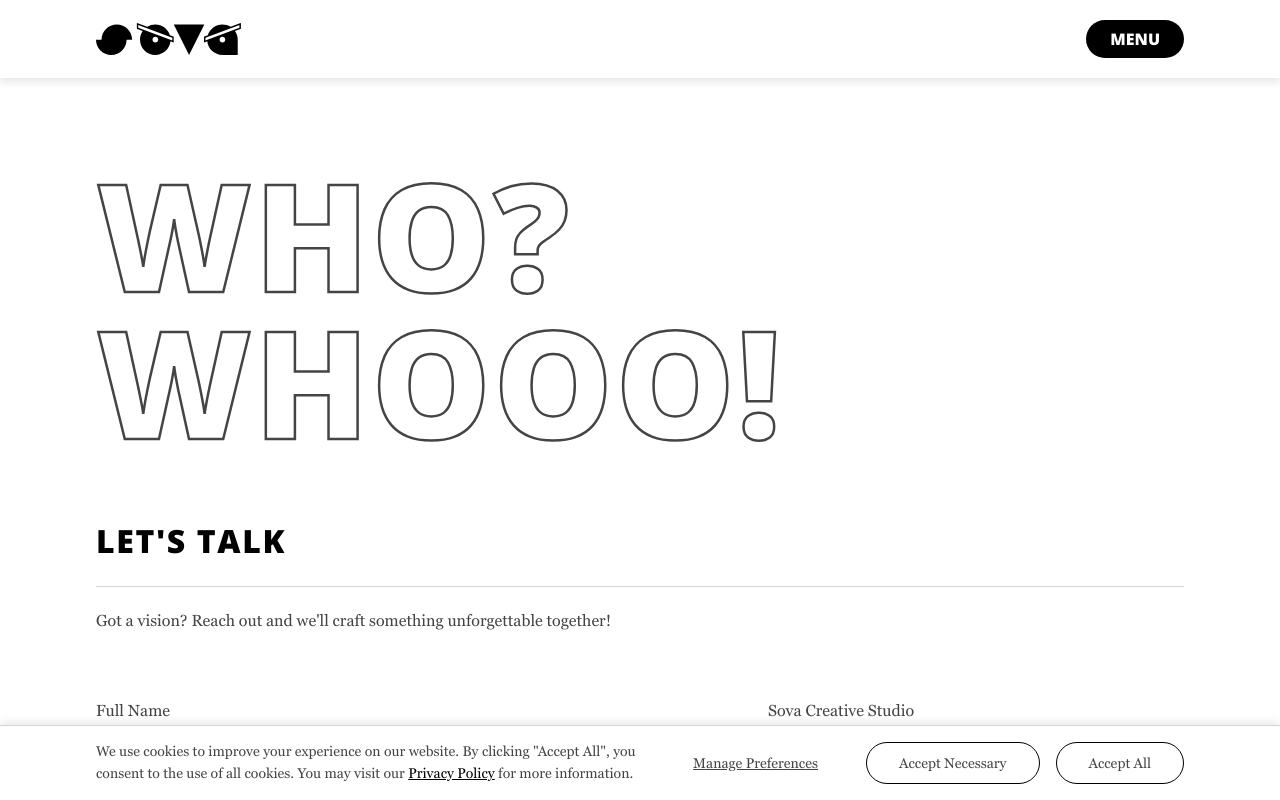
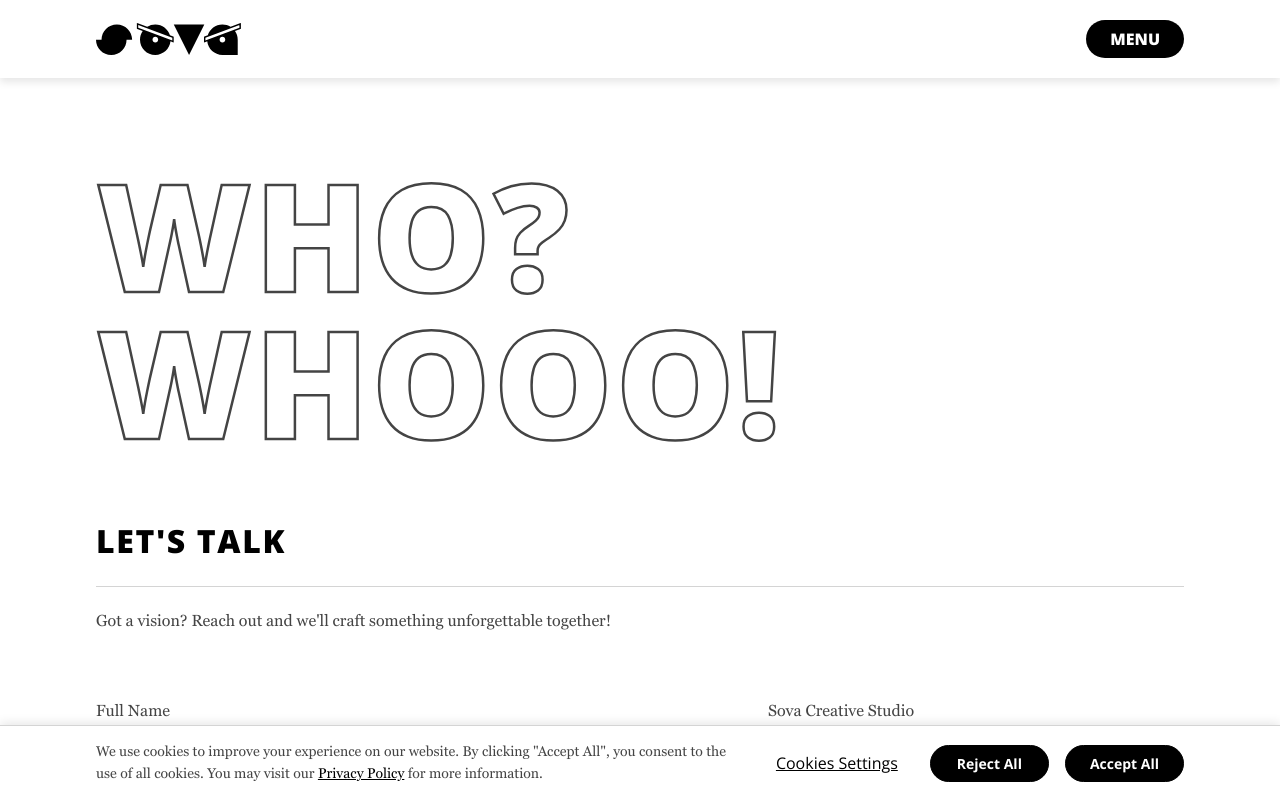
Before and after one commit to adamovic6666/sova, a Next.js app: page /contact-us in a window 1280 px wide. Shown: the top 800 px of the page. Built offline with nearby package versions, Linux system fonts and the light colour scheme; a web font is replaced by a local one.

Commit message:
cookies fix

```diff
--- a/app/_components/CookieConsent.module.css
+++ b/app/_components/CookieConsent.module.css
@@ -37,6 +37,12 @@
   font-size: 1.4rem;
 }
 
+.modalText .cookieLink {
+  color: var(--text-primary);
+  text-decoration: underline;
+  font-size: 1.6rem;
+}
+
 .cookieButtons {
   display: flex;
   gap: 1.6rem;
@@ -46,16 +52,25 @@
   width: 100%;
 }
 
-.cookieButtons button {
+.flex button {
   font-size: 1.4rem;
+  background-color: #000;
+  color: #fff;
+  font-weight: 700;
+  font-family: var(--font-open-sans);
+  padding: 0.8rem 2.4rem;
+  width: 100%;
 }
 
-.cookieButtons button:nth-of-type(1) {
+.cookieButtons > button {
   border: unset;
   text-decoration: underline;
+  font-family: var(--font-open-sans);
+  padding: 0.8rem 1.6rem;
+  color: #000;
 }
 
-.cookieButtons button:nth-of-type(1):hover {
+.cookieButtons > button:hover {
   background-color: transparent;
   color: var(--text-primary);
 }
@@ -65,8 +80,16 @@
   color: #fff;
 }
 
+.cookieButton:hover,
 .cookieButtonPrimary:hover {
   opacity: 0.8;
+}
+
+.flex {
+  display: flex;
+  gap: 1.6rem;
+  align-items: center;
+  justify-content: center;
 }
 
 .modalOverlay {
@@ -106,7 +129,7 @@
 .modalTitle {
   font-size: 2.4rem;
   font-weight: 800;
-  color: var(--text-primary);
+  color: #000;
   letter-spacing: 0.1rem;
   font-family: var(--font-open-sans);
   text-transform: uppercase;
@@ -149,7 +172,7 @@
 .optionTitle {
   font-size: 1.8rem;
   font-weight: 800;
-  color: var(--text-primary);
+  color: #000;
   font-family: var(--font-open-sans);
   text-transform: uppercase;
 }
@@ -180,6 +203,7 @@
 .toggleDisabled {
   composes: toggle;
   cursor: not-allowed;
+  background-color: #000;
 }
 
 .toggleHandle {
@@ -192,6 +216,12 @@
   border: 1px solid #000;
   left: 0;
   top: 0;
+}
+
+.toggleDisabled .toggleHandle {
+  border: 1px solid #999;
+  right: 0;
+  left: unset;
 }
 
 .toggleHandleActive {
@@ -209,6 +239,11 @@
 
 .modalFooter button {
   font-size: 1.4rem;
+  background-color: #000;
+  color: #fff;
+  font-weight: 700;
+  font-family: var(--font-open-sans);
+  padding: 0.8rem 1.6rem;
 }
 
 .floatingButton {
@@ -266,4 +301,9 @@
   .cookieOption {
     padding: 2rem;
   }
+
+  .flex {
+    display: grid;
+    grid-template-columns: 1fr 1fr;
+  }
 }
--- a/app/_components/CookieConsent.tsx
+++ b/app/_components/CookieConsent.tsx
@@ -130,13 +130,14 @@ export default function CookieConsent({
                   onClick={openConsentManager}
                   className={styles.cookieButton}
                 >
-                  Manage Preferences
+                  Cookies Settings
                 </Button>
+                <div className={styles.flex}>
                   <Button
                     onClick={handleAcceptNecessary}
                     className={styles.cookieButton}
                   >
-                  Accept Necessary
+                    Reject All
                   </Button>
                   <Button
                     onClick={handleAcceptAll}
@@ -144,6 +145,7 @@ export default function CookieConsent({
                   >
                     Accept All
                   </Button>
+                </div>
               </div>
             </div>
           </div>
@@ -249,11 +251,12 @@ export default function CookieConsent({
               </div>
 
               <div className={styles.modalFooter}>
+                <div className={styles.flex}>
                   <Button
                     onClick={handleAcceptNecessary}
                     className={styles.cookieButton}
                   >
-                  Necessary Only
+                    Reject All
                   </Button>
                   <Button
                     onClick={handleAcceptAll}
@@ -261,11 +264,13 @@ export default function CookieConsent({
                   >
                     Accept All
                   </Button>
+                </div>
+
                 <Button
                   onClick={handleSavePreferences}
                   className={styles.cookieButtonPrimary}
                 >
-                  Save Preferences
+                  Save Settings
                 </Button>
               </div>
             </div>
```
Lines whose indentation alone changed are shown as unchanged.
